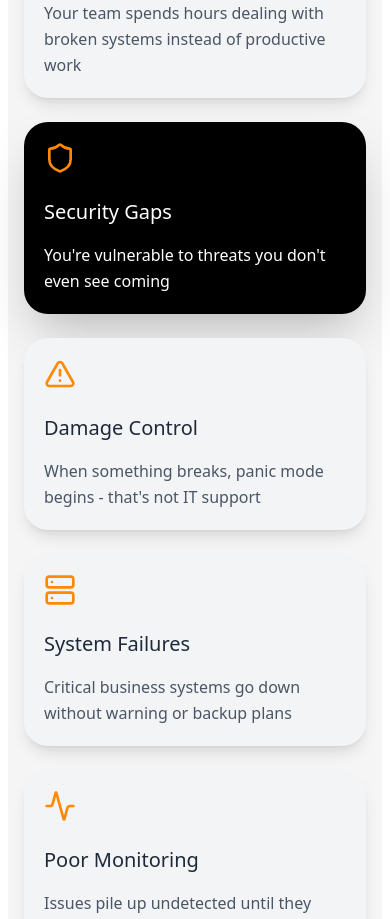
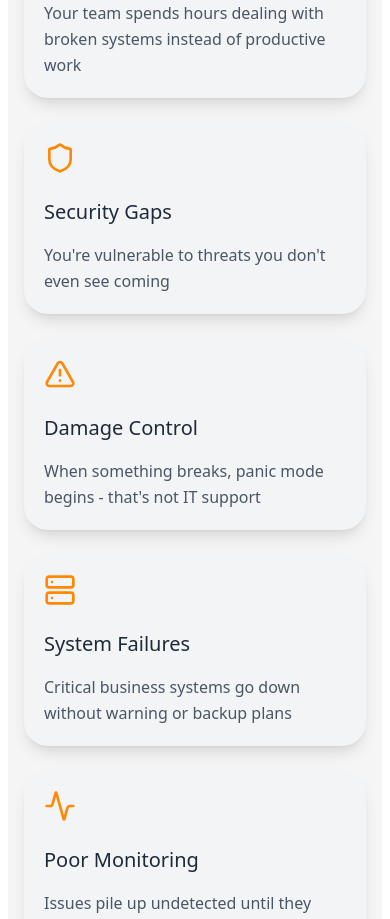
Before and after one commit to helpdesk411/helpdesk-411, a React (Vite) app: page / in a window 390 px wide. Shown: the part 1500-2419 px from the top of the page. Built offline with nearby package versions, Linux system fonts and the light colour scheme; a web font is replaced by a local one.

Commit message:
update card styling on mobile

```diff
--- a/src/sections/PainPoints.tsx
+++ b/src/sections/PainPoints.tsx
@@ -77,7 +77,7 @@ function PainPointCard({ icon: IconComponent, title, description, isCentered = f
             ? "bg-gray-100 text-black shadow-2xl border border-gray-200"
             : "bg-white text-gray-800 shadow-lg")
         : (isCentered
-            ? "bg-black text-white shadow-2xl"
+            ? "bg-gray-100 text-gray-800 shadow-lg md:bg-black md:text-white md:shadow-2xl"
             : "bg-gray-100 text-gray-800 shadow-lg")
     )}>
       <div className={cn(
@@ -94,7 +94,7 @@ function PainPointCard({ icon: IconComponent, title, description, isCentered = f
           ? (isCentered ? "text-black" : "text-[#C8C8C8]")
           : isRouteC
           ? (isCentered ? "text-black" : "text-[#333333]")
-          : (isCentered ? "text-white" : "text-gray-800")
+          : (isCentered ? "text-gray-800 md:text-white" : "text-gray-800")
       )}>
         {title}
       </h3>
@@ -104,7 +104,7 @@ function PainPointCard({ icon: IconComponent, title, description, isCentered = f
           ? (isCentered ? "text-black" : "text-[#969696]")
           : isRouteC
           ? (isCentered ? "text-black" : "text-[#666666]")
-          : (isCentered ? "text-white" : "text-gray-600")
+          : (isCentered ? "text-gray-600 md:text-white" : "text-gray-600")
       )}>
         {description}
       </p>
```
